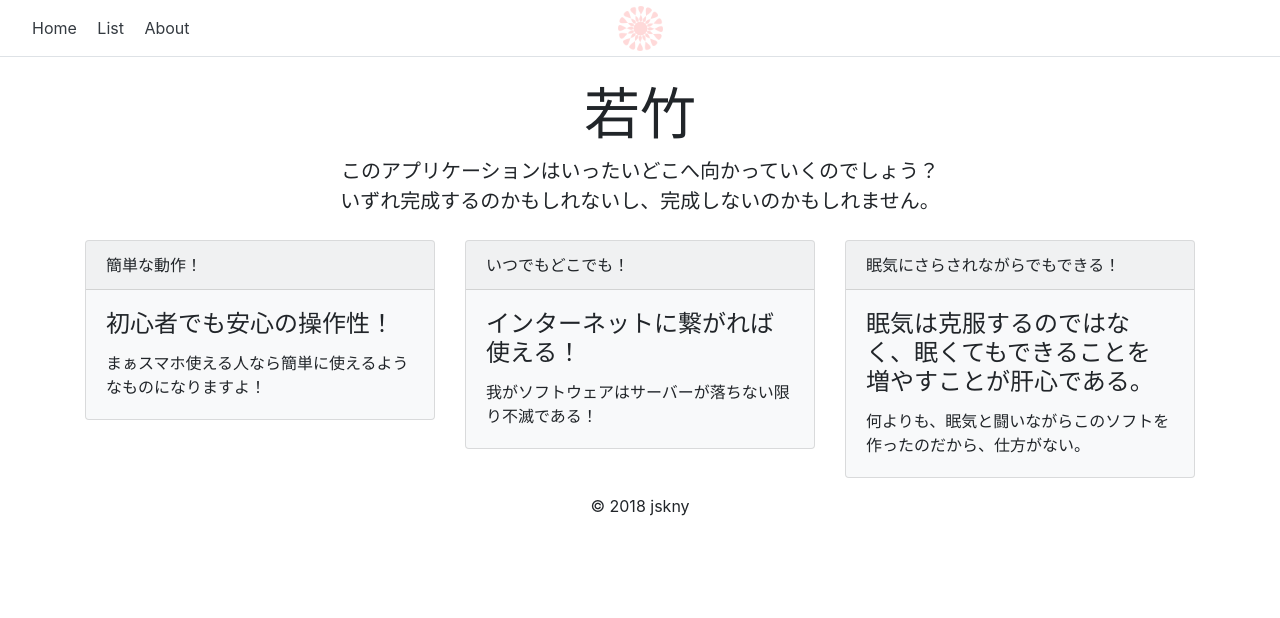
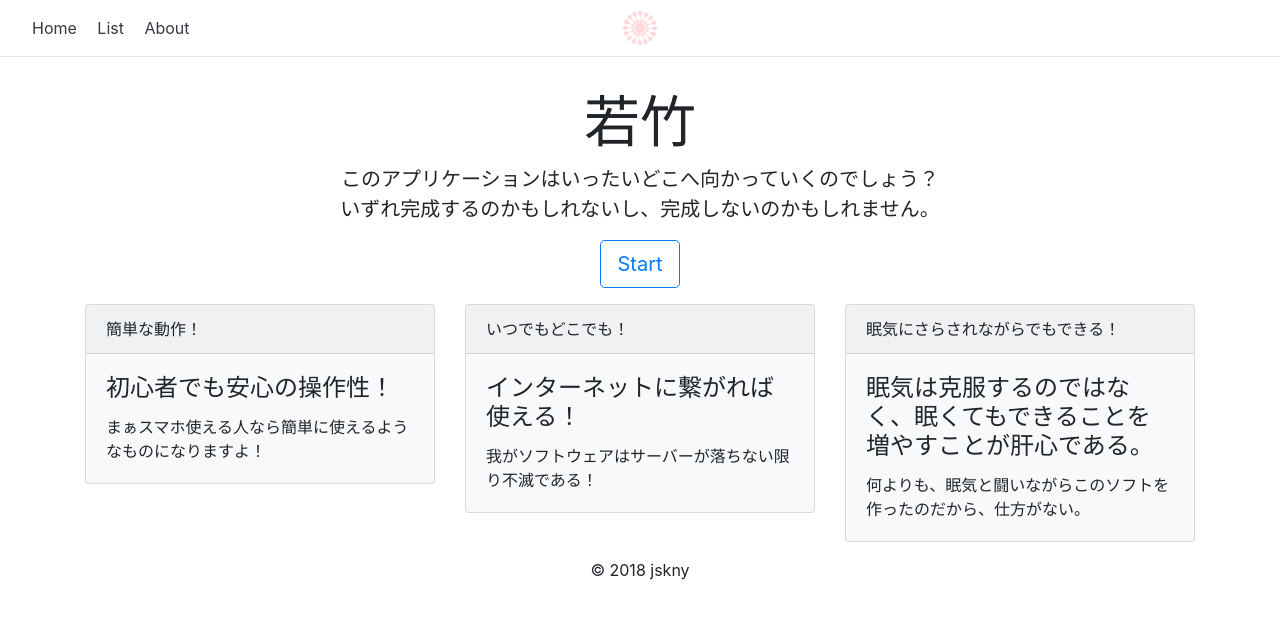
Before and after one commit to jskny/Wakatake, a plain HTML site: page index.html in a window 1280 px wide. Drawn offline with Linux system fonts and the light colour scheme.

Commit message:
This commit contains code to split CSS styles in the file into CSS files.

```diff
--- /dev/null
+++ b/css/wakatake.css
@@ -0,0 +1,11 @@
+@charset "UTF-8";
+
+
+#nav-bar-back {
+	/* IE系で背景画像が表示されないため追加 */
+	background-color:transparent;
+	background-image: url('../images/header-bg.png');
+	background-repeat: no-repeat;
+	background-position: center;
+	background-size:auto 60%;
+}
--- a/index.html
+++ b/index.html
@@ -5,25 +5,16 @@
 	<meta name="viewport" content="width=device-width, initial-scale=1, shrink-to-fit=no">
 
 	<link rel="stylesheet" href="css/bootstrap.css">
+	<link rel="stylesheet" href="css/wakatake.css">
 
 	<script src="js/jquery.js"></script>
 	<script src="js/bootstrap.js"></script>
 
 	<title>若竹</title>
 
-
 	<style>
-	#nav-bar-back {
-		/* IE系で背景画像が表示されないため追加 */
-		background-color:transparent;
-		background-image: url('images/header-bg.png');
-		background-repeat: no-repeat;
-		background-position: center;
-		background-size:auto 80%;
-	}
-
 	#page-introduction {
-		padding: 0.5em;
+		padding: 1rem;
 		text-align: center;
 	}
 	</style>
@@ -44,9 +35,9 @@
 	<div id="page-introduction" class="container text-center">
 		<h1 class="display-4">若竹</h1>
 		<p class="lead">このアプリケーションはいったいどこへ向かっていくのでしょう？<br>いずれ完成するのかもしれないし、完成しないのかもしれません。</p>
+		<a href="" class="btn btn-outline-primary btn-lg">Start</a>
 	</div>
 </div><!-- /.container -->
-
 
 <div class="container">
 	<div class="row">
```
